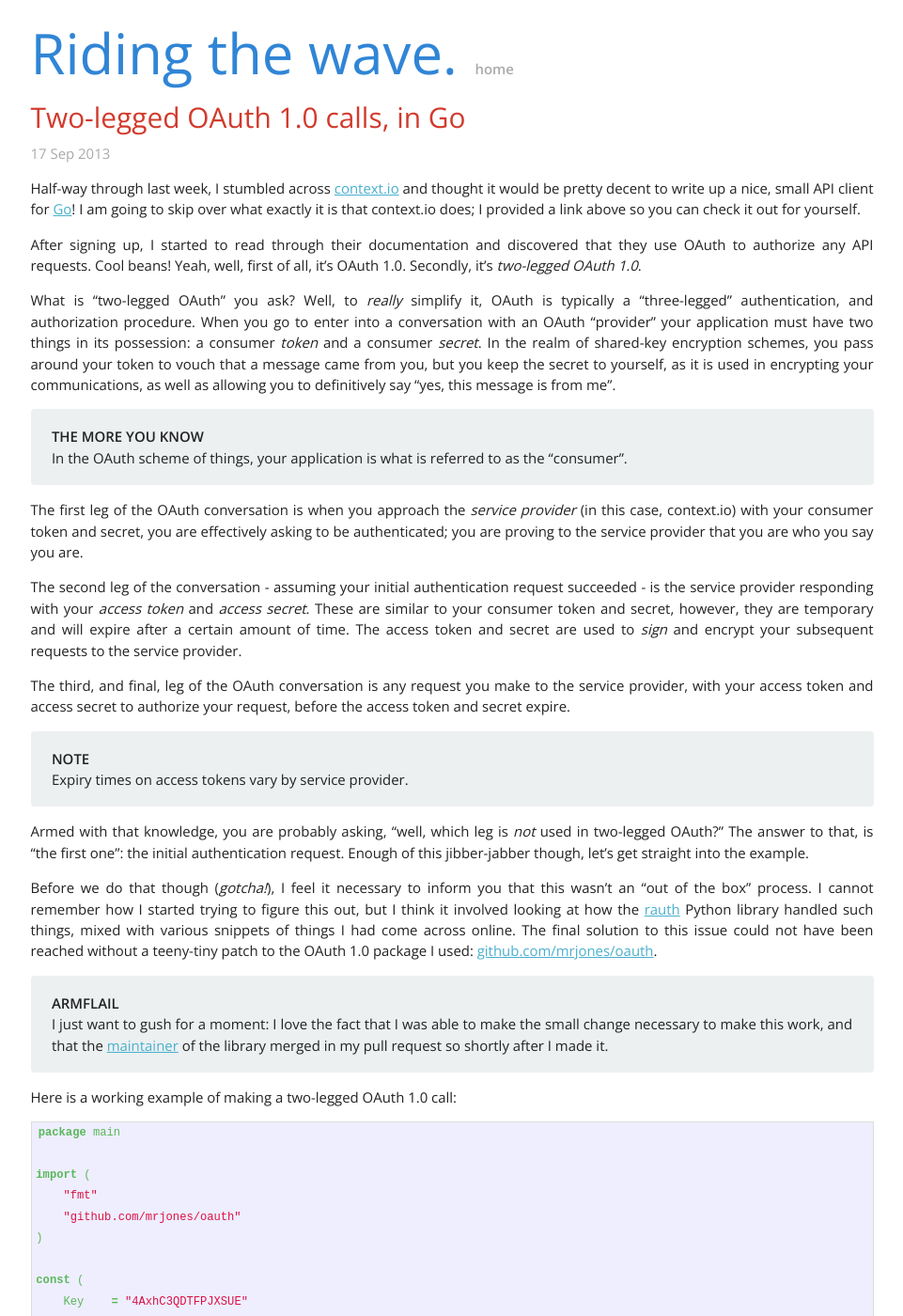
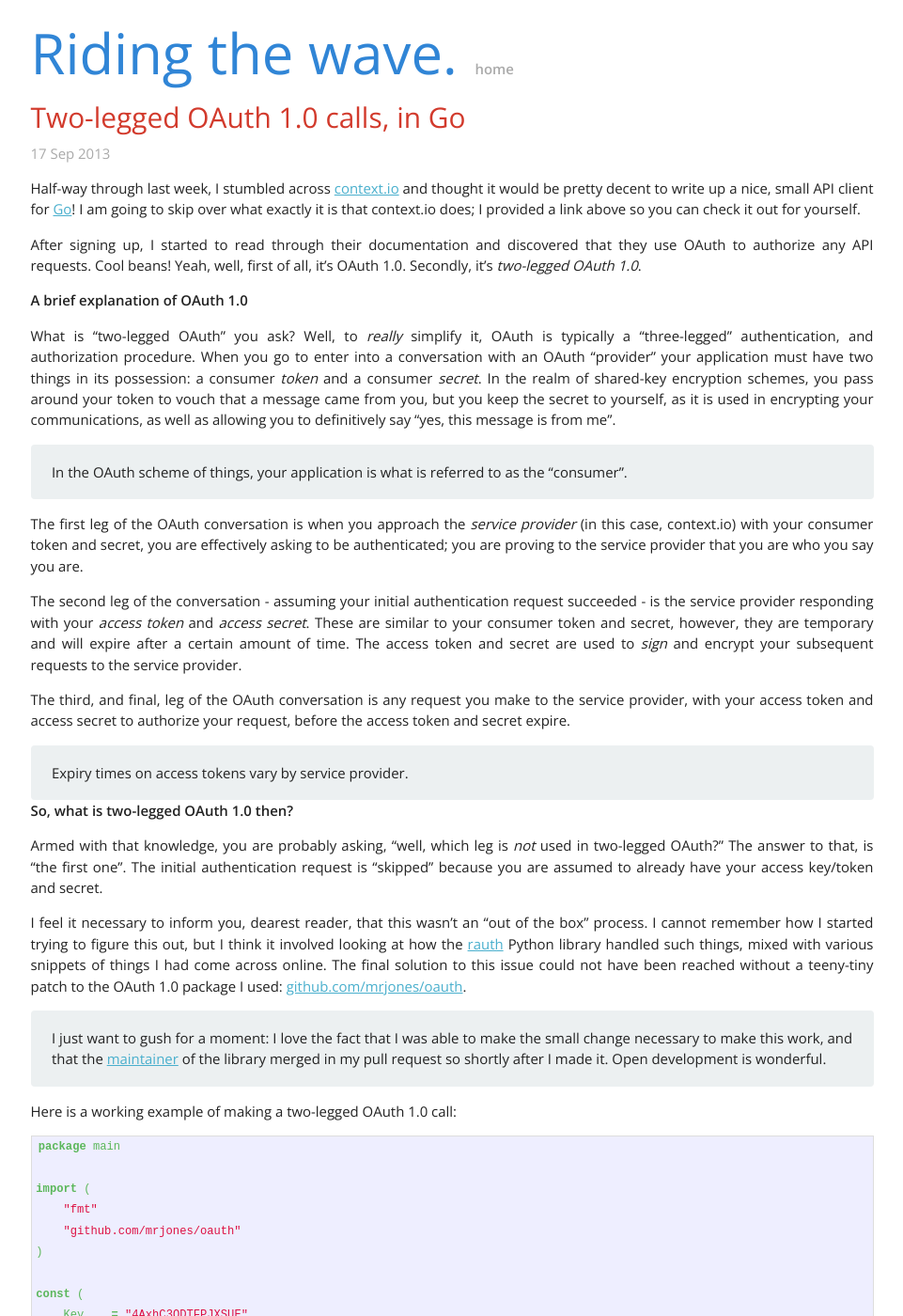
Before and after one commit to nesv/nesv.github.io, a Jekyll site: the page built from _posts/2013-09-17-two-legged-oauth-calls-in-go.md, in a window 1280 px wide and 1400 px high. Shown: the whole window at 94% size, without its empty margins (159-1120 px from the left). Built offline with Jekyll 4.4.1, drawn with Linux system fonts in a browser that asks for light colours; Markdown is read by kramdown in place of the engine named in the settings.

Commit message:
Edited the two-legged oauth 1.0 post, a bit.

```diff
--- a/_posts/2013-09-17-two-legged-oauth-calls-in-go.md
+++ b/_posts/2013-09-17-two-legged-oauth-calls-in-go.md
@@ -14,6 +14,8 @@ After signing up, I started to read through their documentation and discovered
 that they use OAuth to authorize any API requests. Cool beans! Yeah, well, first
 of all, it's OAuth 1.0. Secondly, it's *two-legged OAuth 1.0*.
 
+### A brief explanation of OAuth 1.0
+
 What is "two-legged OAuth" you ask? Well, to *really* simplify it, OAuth is
 typically a "three-legged" authentication, and authorization procedure. When
 you go to enter into a conversation with an OAuth "provider" your application
@@ -23,7 +25,6 @@ token to vouch that a message came from you, but you keep the secret to
 yourself, as it is used in encrypting your communications, as well as allowing
 you to definitively say "yes, this message is from me".
 
-> **THE MORE YOU KNOW**
 > In the OAuth scheme of things, your application is what is referred to
 > as the "consumer".
 
@@ -43,27 +44,28 @@ The third, and final, leg of the OAuth conversation is any request you make
 to the service provider, with your access token and access secret to
 authorize your request, before the access token and secret expire.
 
-> **NOTE**
 > Expiry times on access tokens vary by service provider.
 
+### So, what is two-legged OAuth 1.0 then?
+
 Armed with that knowledge, you are probably asking, "well, which leg is *not*
-used in two-legged OAuth?" The answer to that, is "the first one": the initial
-authentication request. Enough of this jibber-jabber though, let's get straight
-into the example.
+used in two-legged OAuth?" The answer to that, is "the first one". The initial
+authentication request is "skipped" because you are assumed to already have
+your access key/token and secret.
 
-Before we do that though (*gotcha!*), I feel it necessary to inform you that
-this wasn't an "out of the box" process. I cannot remember how I started trying
-to figure this out, but I think it involved looking at how the
+I feel it necessary to inform you, dearest reader, that this wasn't an "out of
+the box" process. I cannot remember how I started trying to figure this out,
+but I think it involved looking at how the
 [rauth](http://rauth.readthedocs.org/en/latest/) Python library handled such
 things, mixed with various snippets of things I had come across online. The
 final solution to this issue could not have been reached without a teeny-tiny
 patch to the OAuth 1.0 package I used:
 [github.com/mrjones/oauth](https://github.com/mrjones/oauth).
 
-> **ARMFLAIL** I just want to gush for a moment: I love the fact that I was
-> able to make the small change necessary to make this work, and that the
+> I just want to gush for a moment: I love the fact that I was able to make
+> the small change necessary to make this work, and that the
 > [maintainer](https://github.com/mrjones) of the library merged in my
-> pull request so shortly after I made it.
+> pull request so shortly after I made it. Open development is wonderful.
 
 Here is a working example of making a two-legged OAuth 1.0 call:
 {% highlight go %}
```
